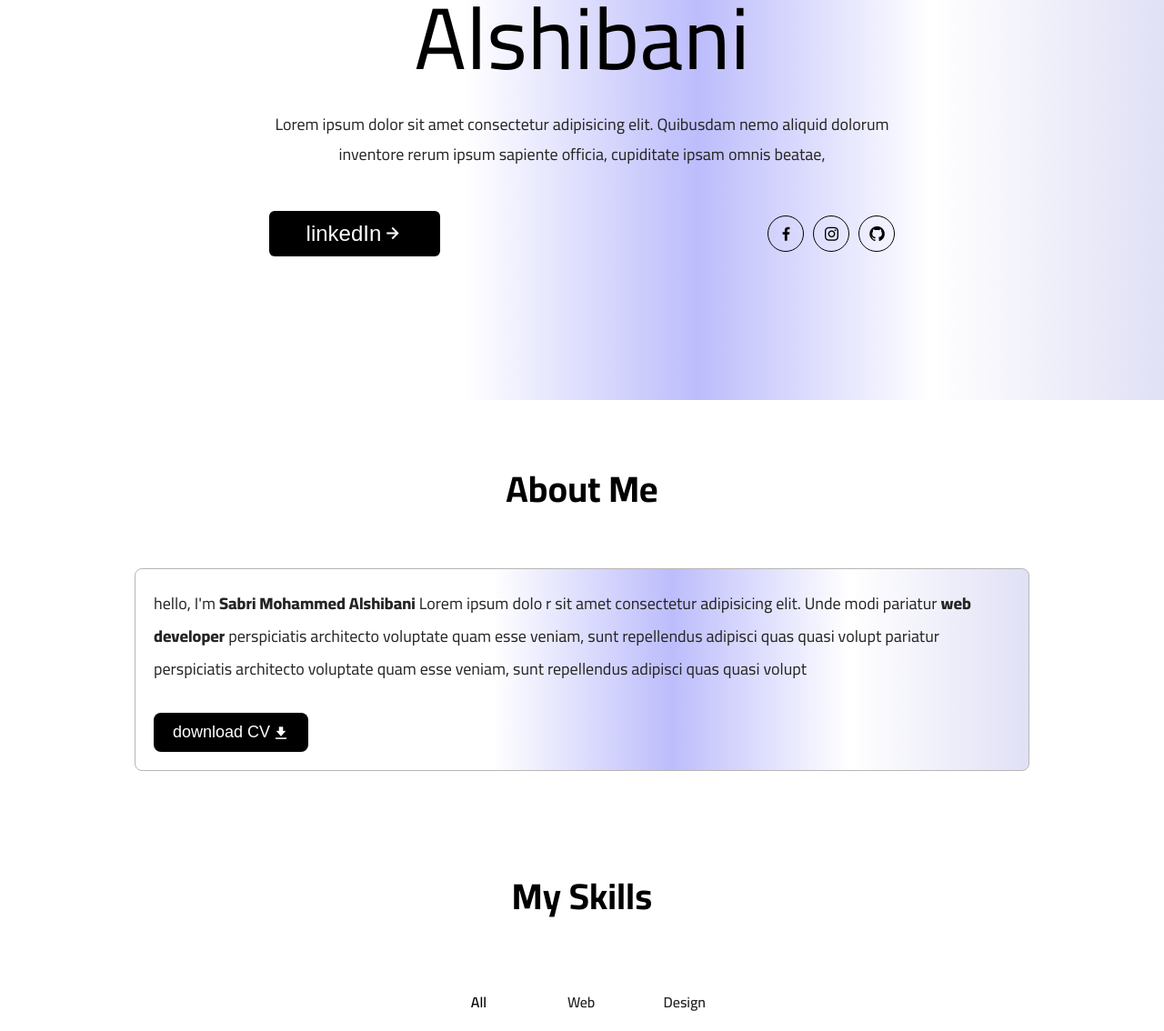
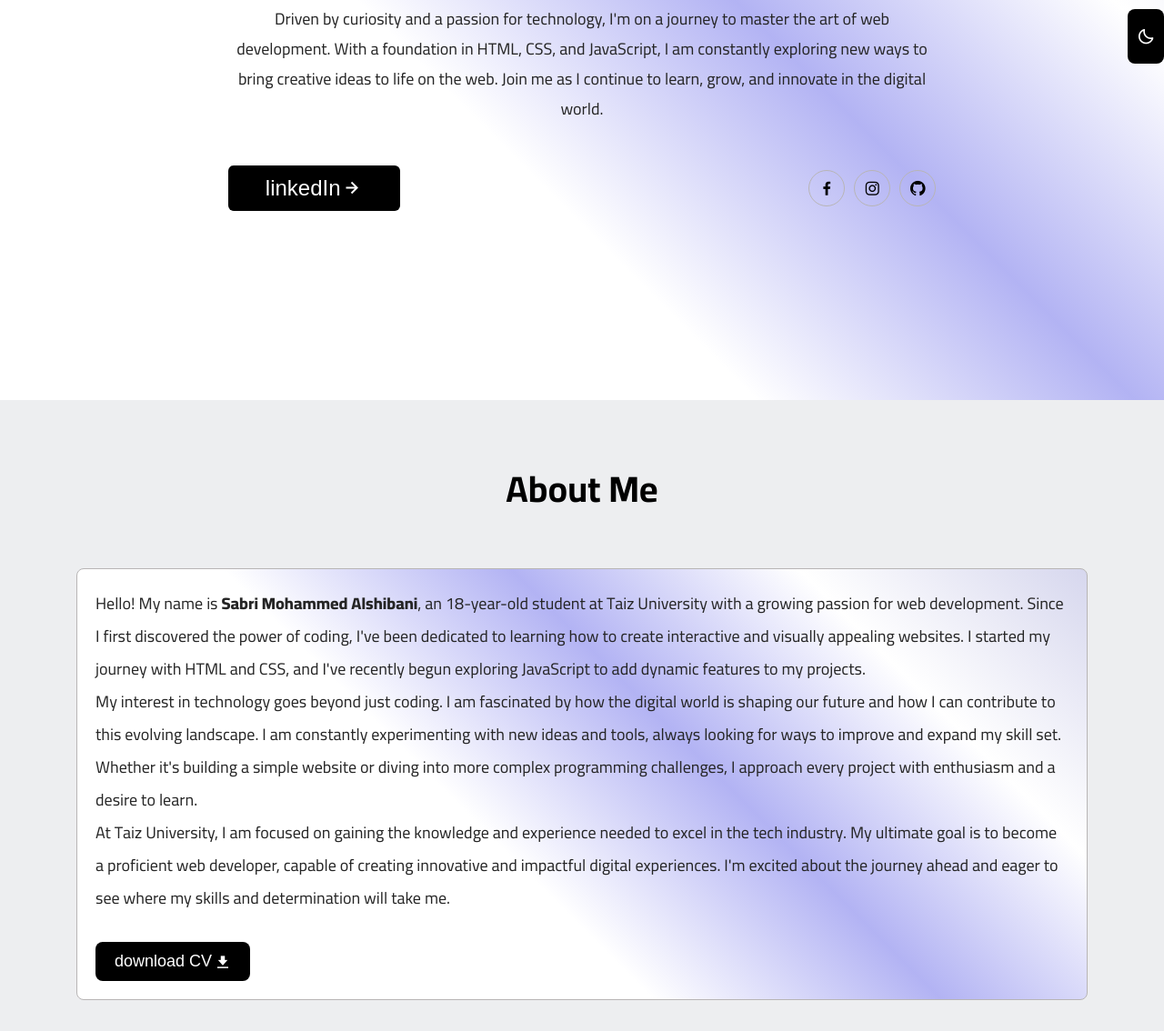
Before and after one commit to sabriAlshibani/My-websie, a plain HTML site: page index.html in a window 1280 px wide. Shown: the part 360-1494 px from the top of the page at 91% size. Drawn offline with nearby package versions, Linux system fonts and the light colour scheme.

Commit message:
edit my infromatioin

```diff
--- a/index.html
+++ b/index.html
@@ -1,10 +1,10 @@
 <!DOCTYPE html>
 <html lang="en">
   <head>
-        <meta charset="UTF-8">
-        <meta name="viewport" content="width=device-width, initial-scale=1.0">
+    <meta charset="UTF-8" />
+    <meta name="viewport" content="width=device-width, initial-scale=1.0" />
     <title>my website</title>
-        <link rel="stylesheet" href="css/style.css">
+    <link rel="stylesheet" href="css/style.css" />
     <!-- box icon link -->
     <link
       rel="stylesheet"
@@ -18,8 +18,13 @@
       rel="stylesheet"
     />
   </head>
-<body>
+  <body onload="loading()">
+    <!-- start header -->
     <header class="header">
+      <div class="header__icon-mood" onclick="change()">
+        <i class="bx bx-moon" id="icon-mood"></i>
+      </div>
+      <!-- start navbar -->
       <nav class="navbar">
         <div class="container">
           <a href="#" class="navbar__logo">sabri Alshibani</a>
@@ -30,31 +35,37 @@
             <li class="navbar__links-item"><a href="#">contact</a></li>
           </ul>
           <div class="navbar__icon-menu">
-      <i class='bx bx-menu' id="icon-menu"></i>
+            <i class="bx bx-menu" id="icon-menu"></i>
           </div>
         </div>
       </nav>
+      <!-- end navbar -->
+      <!-- start banner -->
       <div class="banner">
         <div class="container">
           <div class="banner__content">
             <span class="banner__content-hello">hello, there I'm</span>
             <h1 class="banner__content-heading1">Sabri mohammed Alshibani</h1>
             <p class="banner__content-description">
-            Lorem ipsum dolor sit amet consectetur adipisicing elit. Quibusdam
-            nemo aliquid dolorum inventore rerum ipsum sapiente officia,
-            cupiditate ipsam omnis beatae,
+              Driven by curiosity and a passion for technology, I'm on a journey
+              to master the art of web development. With a foundation in HTML,
+              CSS, and JavaScript, I am constantly exploring new ways to bring
+              creative ideas to life on the web. Join me as I continue to learn,
+              grow, and innovate in the digital world.
             </p>
             <div class="banner__content-contact">
-              <button class="banner__content-btn-click">linkedIn <i class='bx bx-right-arrow-alt'></i></button>
+              <button class="banner__content-btn-click">
+                linkedIn <i class="bx bx-right-arrow-alt"></i>
+              </button>
               <div class="banner__content-icons">
                 <div class="banner__content-icon">
-                  <i class='bx bxl-facebook' ></i>
+                  <i class="bx bxl-facebook"></i>
                 </div>
                 <div class="banner__content-icon">
-                  <i class='bx bxl-instagram' ></i>
+                  <i class="bx bxl-instagram"></i>
                 </div>
                 <div class="banner__content-icon">
-                  <i class='bx bxl-github' ></i>
+                  <i class="bx bxl-github"></i>
                 </div>
               </div>
             </div>
@@ -65,28 +76,58 @@
         </div> -->
         </div>
       </div>
+      <!-- end banner -->
     </header>
+    <!-- end header -->
+
+    <!-- start about -->
     <section class="about">
+
       <div class="container">
         <div class="title-section">
           <h2>about me</h2>
         </div>
         <div class="about__content">
-          <p> hello, I'm <span>Sabri Mohammed Alshibani</span> Lorem ipsum dolo r sit amet consectetur adipisicing elit. Unde modi pariatur <span>web developer </span>perspiciatis architecto voluptate quam esse veniam, sunt repellendus adipisci quas quasi volupt pariatur perspiciatis architecto voluptate quam esse veniam, sunt repellendus adipisci quas quasi volupt</p>
-          <button class="about__btn-cv"> download CV <i class='bx bxs-download'></i></button>
+                <p>
+        Hello! My name is <span>Sabri Mohammed Alshibani</span>, an 18-year-old student at
+        Taiz University with a growing passion for web development. Since I
+        first discovered the power of coding, I've been dedicated to learning
+        how to create interactive and visually appealing websites. I started my
+        journey with HTML and CSS, and I've recently begun exploring JavaScript
+        to add dynamic features to my projects.
+      </p>
+
+      <p>
+        My interest in technology goes beyond just coding. I am fascinated by
+        how the digital world is shaping our future and how I can contribute to
+        this evolving landscape. I am constantly experimenting with new ideas
+        and tools, always looking for ways to improve and expand my skill set.
+        Whether it's building a simple website or diving into more complex
+        programming challenges, I approach every project with enthusiasm and a
+        desire to learn.
+      </p>
+
+      <p>
+        At Taiz University, I am focused on gaining the knowledge and experience
+        needed to excel in the tech industry. My ultimate goal is to become a
+        proficient web developer, capable of creating innovative and impactful
+        digital experiences. I'm excited about the journey ahead and eager to
+        see where my skills and determination will take me.
+      </p>
+          <button class="about__btn-cv">
+            download CV <i class="bx bxs-download"></i>
+          </button>
         </div>
       </div>
     </section>
+    <!-- end about -->
+
+    <!-- start skills -->
     <section class="skills">
       <div class="container">
         <div class="title-section">
           <h2>my skills</h2>
         </div>
-      <ul class="skills__tap">
-        <li class="skills__tap-item skills__tap-item--active">all</li>
-        <li class="skills__tap-item">web</li>
-        <li class="skills__tap-item">design</li>
-      </ul>
         <div class="skills__box">
           <div class="skills__card">
             <object data="images/html.svg" class="skills__card-icon"></object>
@@ -126,15 +167,17 @@
         </div>
       </div>
     </section>
+    <!-- end skills -->
+
+    <!-- start contact -->
     <section class="contact">
       <div class="container">
         <div class="title-section">
           <h2>let's connect</h2>
-        <p>here some things for contact with me</p>
         </div>
         <div class="contact__content">
           <div class="contact__img">
-          <object data="images/2.svg" class="svg"></object>
+            <img src="images/background2.jpg" class="svg" id="contact-img">
           </div>
           <div class="contact__application">
             <div class="contact__card">
@@ -165,5 +208,7 @@
         </div>
       </div>
     </section>
+    <!-- end contact -->
+    <script src="main.js"></script>
   </body>
 </html>
--- a/main.js
+++ b/main.js
@@ -7,7 +7,7 @@
     }
 }
  var links = document.getElementById("links");
-    var menu = document.getElementById("menu");
+    var menu = document.getElementById("icon-menu");
     menu.onclick = function () {
         links.classList.toggle("links-appear")
         if (links.classList.contains("links-appear")) {
@@ -31,15 +31,24 @@
         }
     }
     function change() {
-        var icon = document.getElementById("icon");
+        var icon = document.getElementById("icon-mood");
+        var contact = document.getElementById("contact-img");
         document.body.classList.toggle('dark-them');
         document.body.classList.toggle('light-them');
         let style = document.body.classList.contains('light-them') ? 'light-them' : 'dark-them';
         localStorage.setItem('color-mode', style);
+
+
         if (document.body.classList.contains("dark-them")) {
             icon.className = "bx bx-sun"
         } else {
             icon.className = "bx bx-moon"
+        }
+
+        if (document.body.classList.contains("dark-them")) {
+            contact.src = "images/background4.jpg"
+        } else {
+            contact.src = "images/background2.jpg"
         }
     }
    var menu = document.getElementById("icon-menu");
--- a/sass/component/banner.scss
+++ b/sass/component/banner.scss
@@ -2,6 +2,7 @@
    .container {
 
   }
+
 /*   .container {
     display: flex;
     flex-wrap: wrap;
@@ -70,7 +71,7 @@
         text-align: center;
     }
     &-hello {
-      color: var(--sr-text-color);
+      color: var(--sr-txt-color);
       font-size: 20px;
       font-weight: 400;
       text-transform: capitalize;
@@ -83,7 +84,7 @@
     }
 
     &-heading1 {
-      color: var(--primary-color);
+      color: var(--sr-secondary-color);
       text-transform: capitalize;
       font-size: 6rem;
       font-weight: 400;
@@ -125,7 +126,7 @@
       height: 40px;
       border-radius: 50%;
       position: relative;
-      border: 1px solid  var(--sr-secondary-color);
+      border: 1px solid  var(--sr-bor-color);
       transition: .5s;
       cursor: pointer;
 
@@ -141,7 +142,7 @@
         top: 50%;
         left: 50%;
         transform: translate(-50%, -50%);
-        color: var(--secondary-color);
+        color: var(--sr-secondary-color);
         font-size: 20px;
       }
     }
--- a/sass/component/contact.scss
+++ b/sass/component/contact.scss
@@ -55,7 +55,7 @@
 
         &:hover {
             transform: translateY(-6px);
-            border-color: var(--sr-c1-color);
+            border-color: var(--sr-bor-color);
         }
 
         &-icon {
--- a/sass/component/header.scss
+++ b/sass/component/header.scss
@@ -1,6 +1,25 @@
 @import 'navbar.scss';
 @import 'banner.scss';
-header {
+.header {
+    &__icon-mood {
+        width: 40px;
+        height: 60px;
+        position: fixed;
+        right: 0;
+        top: 50%;
+        transform: translateY(-50%);
+        background-color: var(--sr-secondary-color);
+        border-radius: 8px;
+
+        & i {
+          color: var(--sr-wi-color);
+          font-size: 20px;
+          position: absolute;
+          top: 50%;
+          left: 50%;
+          transform: translate(-50%, -50%);
+        }
+      }
 /*     background-image: url("/images/background.jpg");
     background-size: cover;
     position: relative;
--- a/sass/component/navbar.scss
+++ b/sass/component/navbar.scss
@@ -45,7 +45,7 @@
 
     &-item {
       & a {
-        color: var(--secondary-color);
+        color: var(--sr-secondary-color);
         font-size: 18px;
         font-weight: 500;
         text-transform: capitalize;
--- a/sass/component/skills.scss
+++ b/sass/component/skills.scss
@@ -2,32 +2,36 @@
   padding-top: 40px;
   padding-bottom: 40px;
 
-  &__tap {
+/*   &__tap {
     display: flex;
     width: 300px;
     justify-content: space-between;
-    background-color: var(--sr-cards-color);
-    padding: 8px;
+    align-items: center;
+    background-color: var(--sr-secondary-color);
+    padding: 8px 20px;
     border-radius: 20px;
     margin: 0 auto 80px;
 
     &-item {
+      width: 50px;
+      height: 50px;
+      border-radius: 50%;
       font-size: 16px;
-      padding: 6px;
       text-transform: capitalize;
-      min-width: 20%;
       text-align: center;
-      color: var(--sr-txt-color);
+      margin: auto;
+      color: var(--sr-wi-color);
       font-weight: 600;
+      background-color: var(--sr-secondary-color);
 
       &:hover,
       &--active {
-        color: var(--sr-dr-color);
-        border-radius: 16px;
+        transform: translateY(-20px);
+    border: 3px solid #f3efef ;
       }
     }
 
-  }
+  } */
 
   &__box {
     display: grid;
--- a/sass/global.scss
+++ b/sass/global.scss
@@ -9,11 +9,11 @@
 
 body {
     font-family: "cairo", sans-serif;
-    background-color: #ffff;
+    background-color: var(--sr-bcr-color);
 }
 .container {
     width: 1200px;
-    max-width: 80%;
+    max-width: 90%;
     padding-left: 20px;
     padding-right: 20px;
     margin-left: auto;
@@ -26,7 +26,7 @@ body {
    & h2 {
     text-align: center;
     font-size: 40px;
-    color: var(--primary-color);
+    color: var(--sr-secondary-color);
     text-transform: capitalize;
     }
 
@@ -36,3 +36,35 @@ body {
         margin-top: -10px;
     }
 }
+@media (max-width: 767px) {
+    .navbar__links {
+      display: none;
+    }
+    .links-appear {
+      display: flex;
+      flex-direction: column;
+      gap: 0;
+      align-items: center;
+      position: absolute;
+      width: 100%;
+      left: 0;
+      top: 100%;
+      background-color: var(--secondary-color);
+    }
+    .links-appear li {
+      width: 100%;
+      border-bottom: 1px solid var(--border-color);
+    }
+    .links-appear li:last-child {
+      border-bottom: none;
+    }
+    .links-appear a {
+      color: var(--text-color);
+      padding: 10px;
+      text-align: center;
+      width: 100%;
+      display: flex;
+      justify-content: space-between;
+      align-items: center;
+    }
+  }
--- a/sass/variables.scss
+++ b/sass/variables.scss
@@ -10,12 +10,24 @@
     --sr-txt-color: rgb(0 0 0/70%);
 } */
 
-:root {
+ :root {
     --sr-wi-color: #fff;
-    --sr-primary-color: linear-gradient(90deg,#fff, #fff,#fff, rgba(105, 105, 248, 0.445), #fff,rgba(186, 186, 235, 0.445));
+    --sr-bcr-color: #edeef0;
+    --sr-primary-color: linear-gradient(45deg,#fff, #fff,#fff, rgba(105, 105, 248, 0.445), #fff,rgba(186, 186, 235, 0.445));
     --sr-secondary-color: #000;
     --sr-txt-color: #252525;
     --sr-c1-color: rgb(127, 201, 250);
     --sr-bor-color: #b8b5b5;
-    --sr-crd-color: #e7e3e398;
+    --sr-crd-color: #ffffff;
 }
+
+.dark-them {
+    --sr-bcr-color: #070c18;
+    --sr-wi-color: #044977;
+    --sr-primary-color: linear-gradient(to bottom,#030712, #081129);
+    --sr-secondary-color: #fafafa;
+    --sr-txt-color: #c1c2c4;
+    --sr-c1-color: rgb(127, 201, 250);
+    --sr-bor-color: #b8b5b5;
+    --sr-crd-color: #1F2937;
+}
```
Also changed, not shown: css/styl.css, css/style.css, 3 other files. Lines whose indentation alone changed are shown as unchanged.
